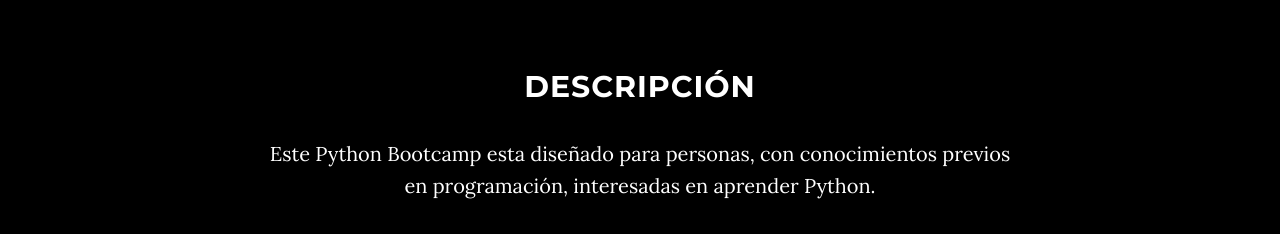
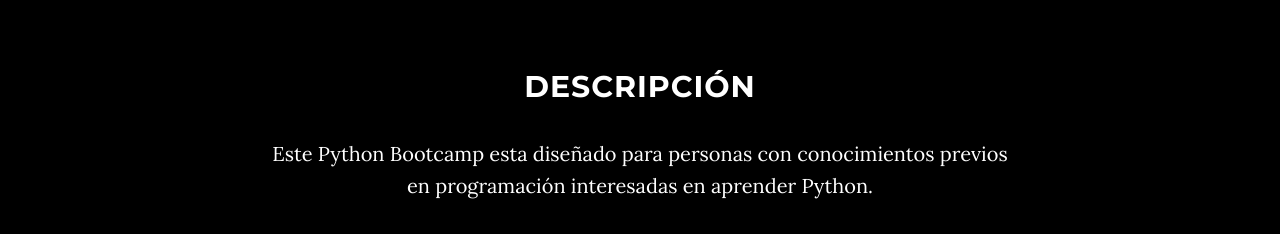
Before and after one commit to PythonBootcampUniandes/pythonbootcampuniandes.github.io, a website: page index.html in a window 1280 px wide. Shown: the part 980-1214 px from the top of the page. Drawn offline with nearby package versions, Linux system fonts and the light colour scheme; some packages are replaced by stand-ins of ours.

Commit message:
Update index.html

```diff
--- a/index.html
+++ b/index.html
@@ -103,8 +103,8 @@
             <div class="col-lg-8 col-lg-offset-2">
                 <h2>Descripción</h2>
                 <p>
-                  Este Python Bootcamp esta diseñado para personas, con conocimientos
-                  previos en programación, interesadas en aprender Python.
+                  Este Python Bootcamp esta diseñado para personas con conocimientos
+                  previos en programación interesadas en aprender Python.
                 </p>
                 <p>
                   Será desarrollado en la Universidad de los Andes en 2 días
```
